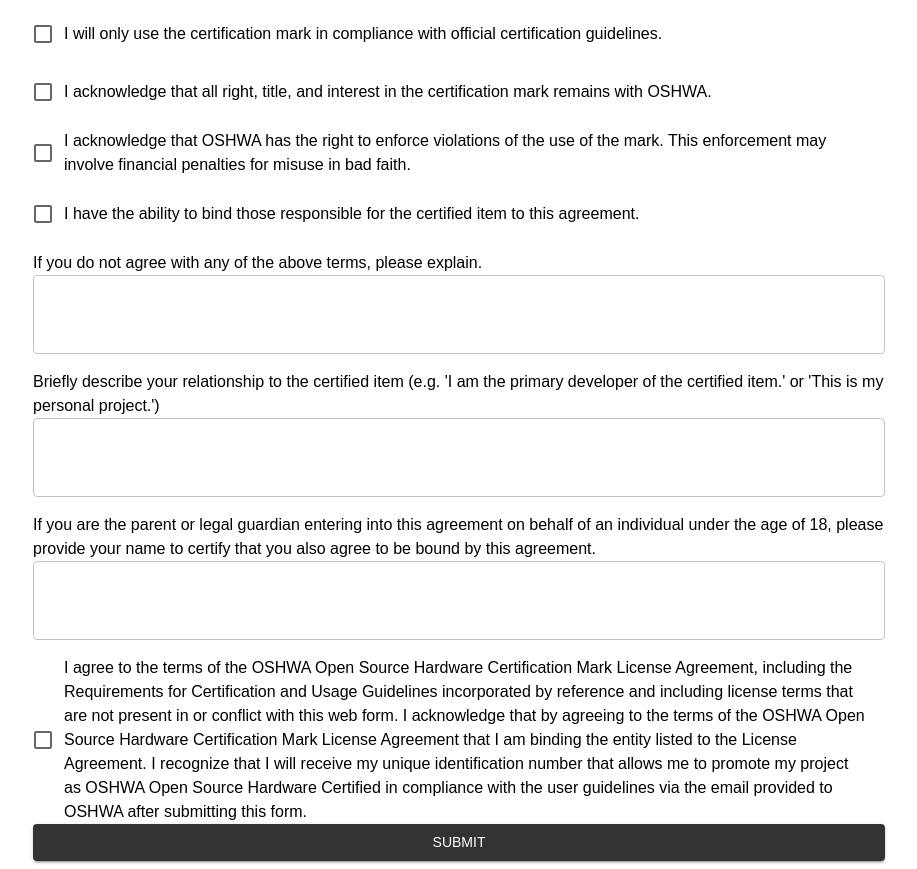
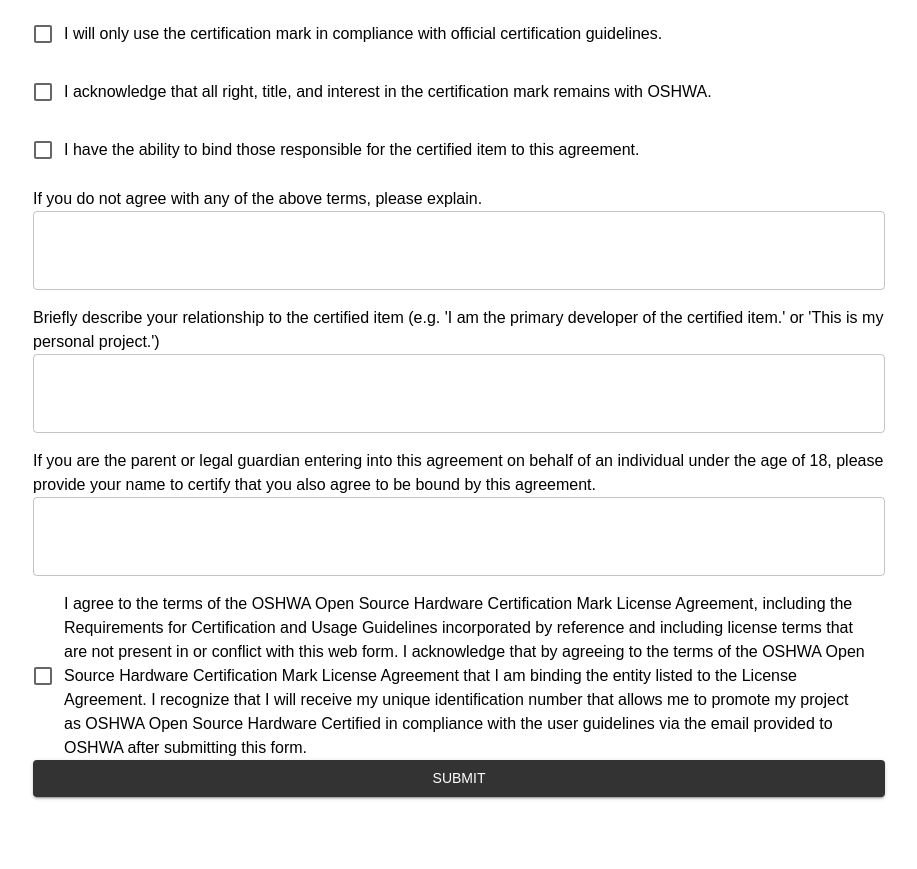
Before and after one commit to Appropedia/oshwa-appro, a React (Create React App) app in the folder client/: page /validate in a window 1280 px wide. Shown: the part 1380-2249 px from the top of the page, without its empty margins (181-1098 px from the left). After the commit the page ends 2185 px from the top, so only its background shows below. Built offline with nearby package versions, Linux system fonts and the light colour scheme.

Commit message:
Fix: Final terms agreement fix

```diff
--- a/client/src/components/OSHWAForm.js
+++ b/client/src/components/OSHWAForm.js
@@ -79,10 +79,6 @@
     {
       OSHWAField: "oshwaCertificationMark",
       term: "I acknowledge that all right, title, and interest in the certification mark remains with OSHWA.",
-    },
-    {
-      OSHWAField: "violationsEnforcement",
-      term: "I acknowledge that OSHWA has the right to enforce violations of the use of the mark. This enforcement may involve financial penalties for misuse in bad faith.",
     },
     {
       OSHWAField: "violationsEnforcement",
@@ -190,7 +186,10 @@
                 />
               </div>
             ))}
+            {console.log(formik.values)}
             <FormControlLabel
+              name="agreementTerms"
+              onChange={formik.handleChange}
               control={<Checkbox />}
               label="I agree to the terms of the OSHWA Open Source Hardware Certification Mark License Agreement, including the Requirements for Certification and Usage Guidelines incorporated by reference and including license terms that are not present in or conflict with this web form. I acknowledge that by agreeing to the terms of the OSHWA Open Source Hardware Certification Mark License Agreement that I am binding the entity listed to the License Agreement. I recognize that I will receive my unique identification number that allows me to promote my project as OSHWA Open Source Hardware Certified in compliance with the user guidelines via the email provided to OSHWA after submitting this form."
             />
```
